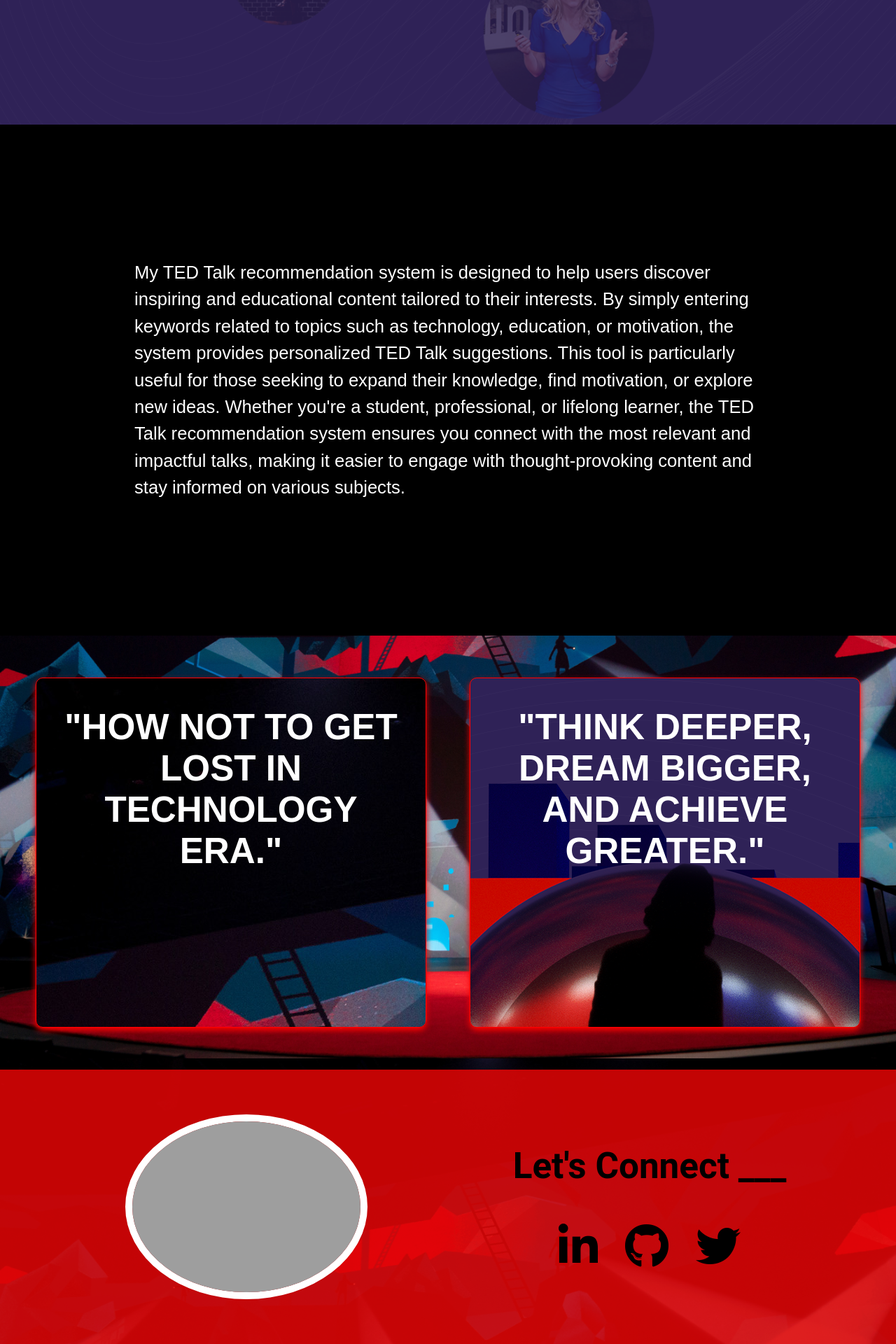
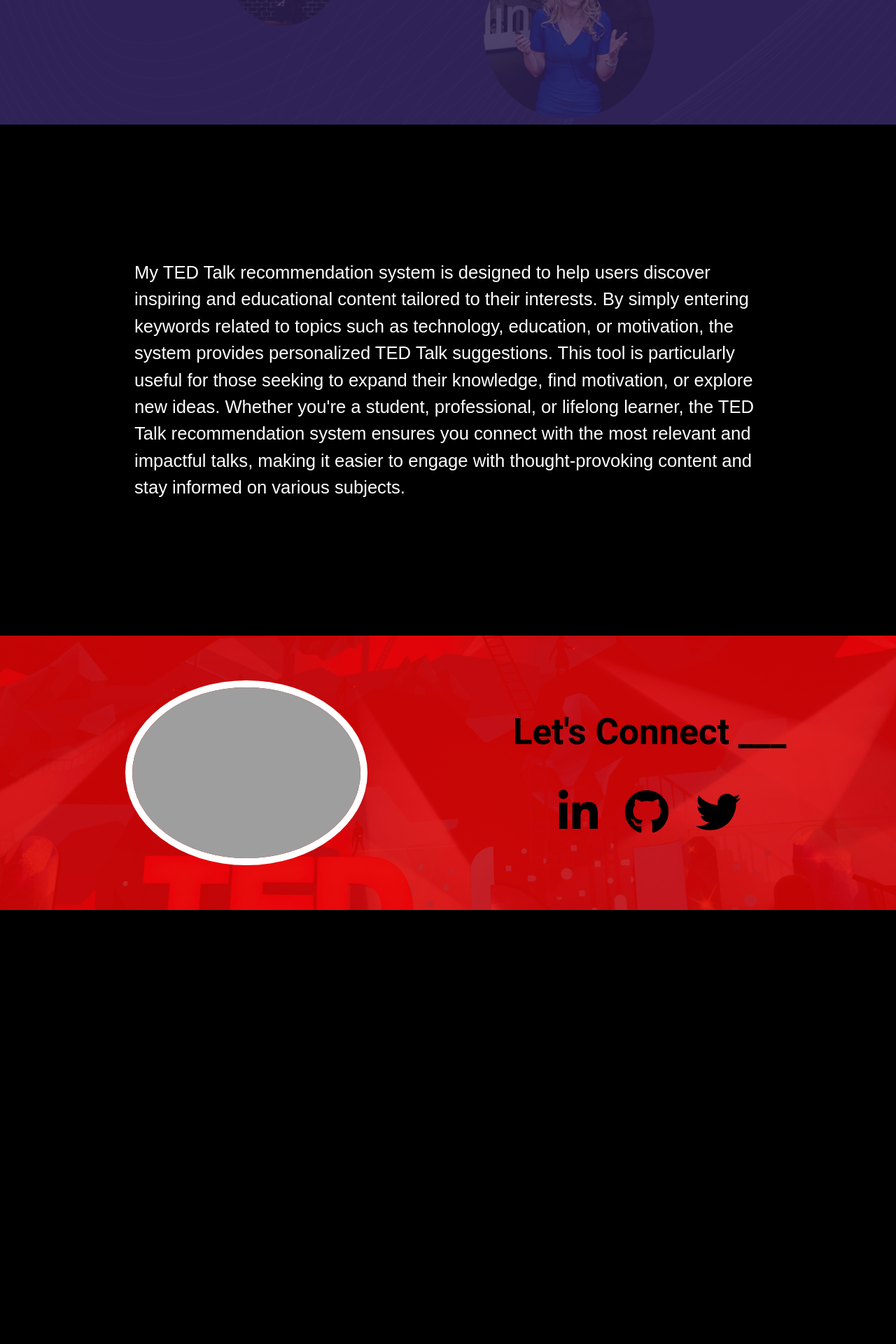
Before and after one commit to AshutoshPanwar/TED-Talks_Recommendation_System, a Flask app: page / in a window 1280 px wide. Shown: the part 1902-3822 px from the top of the page at 70% size. After the commit the page ends 3202 px from the top, so only its background shows below. Run offline with Flask 2, Linux system fonts and the light colour scheme; parts of the project's set-up code (start-up, migrations or seed data) failed here and were passed over; some libraries are stand-ins or nearby versions; grey boxes are pictures that could not be loaded.

Commit message:
Removing Extra Content from Home Page

```diff
--- a/templates/index.html
+++ b/templates/index.html
@@ -84,14 +84,14 @@
 				alt=""
 			/>
 		</div> -->
-		<div class="quote-cards">
+		<!-- <div class="quote-cards">
 			<div class="quote-card">
 				<p>"HOW NOT TO GET LOST IN TECHNOLOGY ERA."</p>
 			</div>
 			<div class="quote-card" id="next-image">
 				<p>"THINK DEEPER, DREAM BIGGER, AND ACHIEVE GREATER."</p>
 			</div>
-		</div>
+		</div> -->
 		<div class="block">
 			<div class="left">
 				<img src="../static/Assets/DSC_4385.JPG" alt="" />
```
